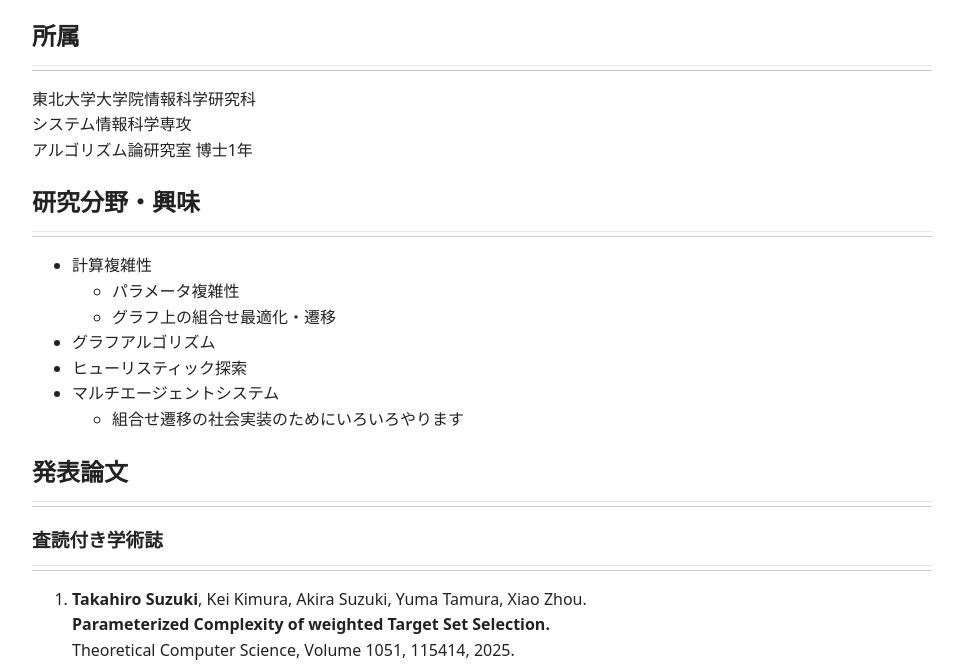
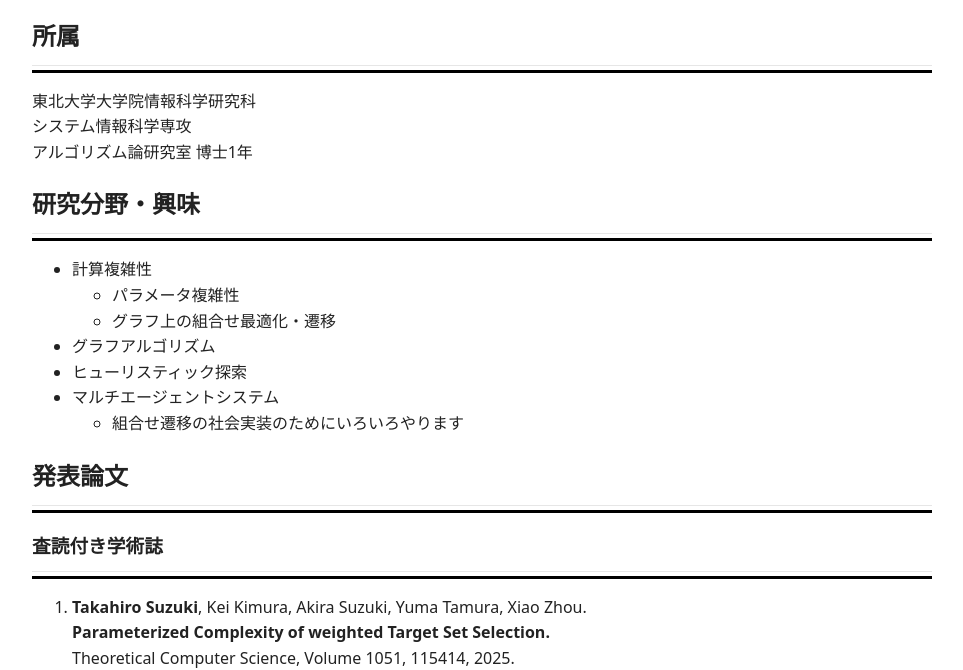
Before and after one commit to su3taka/su3taka.github.io, a plain HTML site: page index.html in a window 1280 px wide. Shown: the part 137-807 px from the top of the page, without its empty margins (158-1121 px from the left). Drawn offline with Linux system fonts and the light colour scheme.

Commit message:
線の微調整

```diff
--- a/style.css
+++ b/style.css
@@ -17,7 +17,7 @@ a { color: #0366d6; text-decoration: none; }
 section :is(h2, h3) {
   padding-bottom: 0.35rem;       /* 見出しと線の余白（微調整可） */
   margin-bottom: 1rem;           /* 線と本文の間隔 */
-  border-bottom: 1px solid rgba(0,0,0,0.2);
+  border-bottom: 3px solid rgb(0, 0, 0);
 }
 
 /* 擬似要素で線の表示を細かく制御したい場合 */
```
